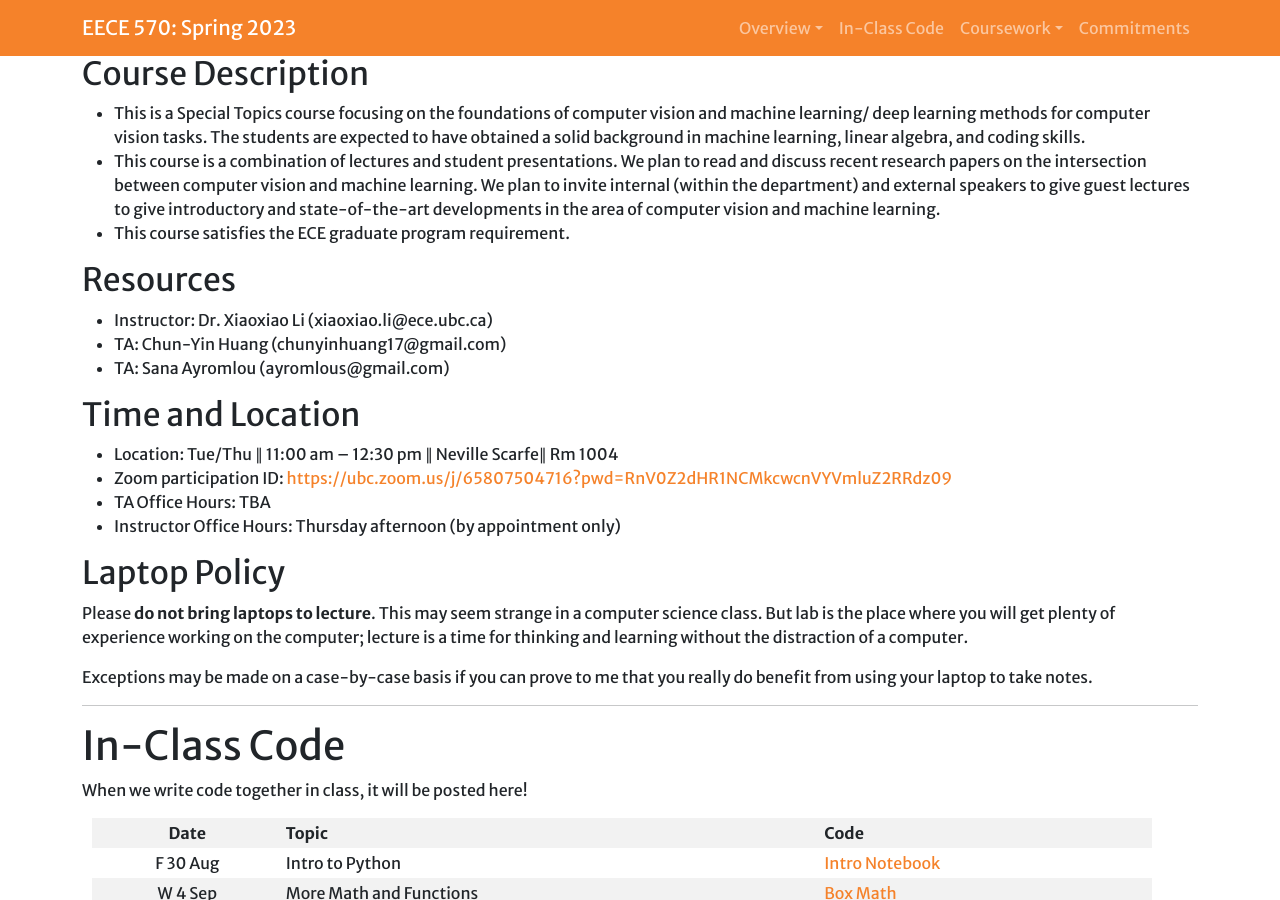
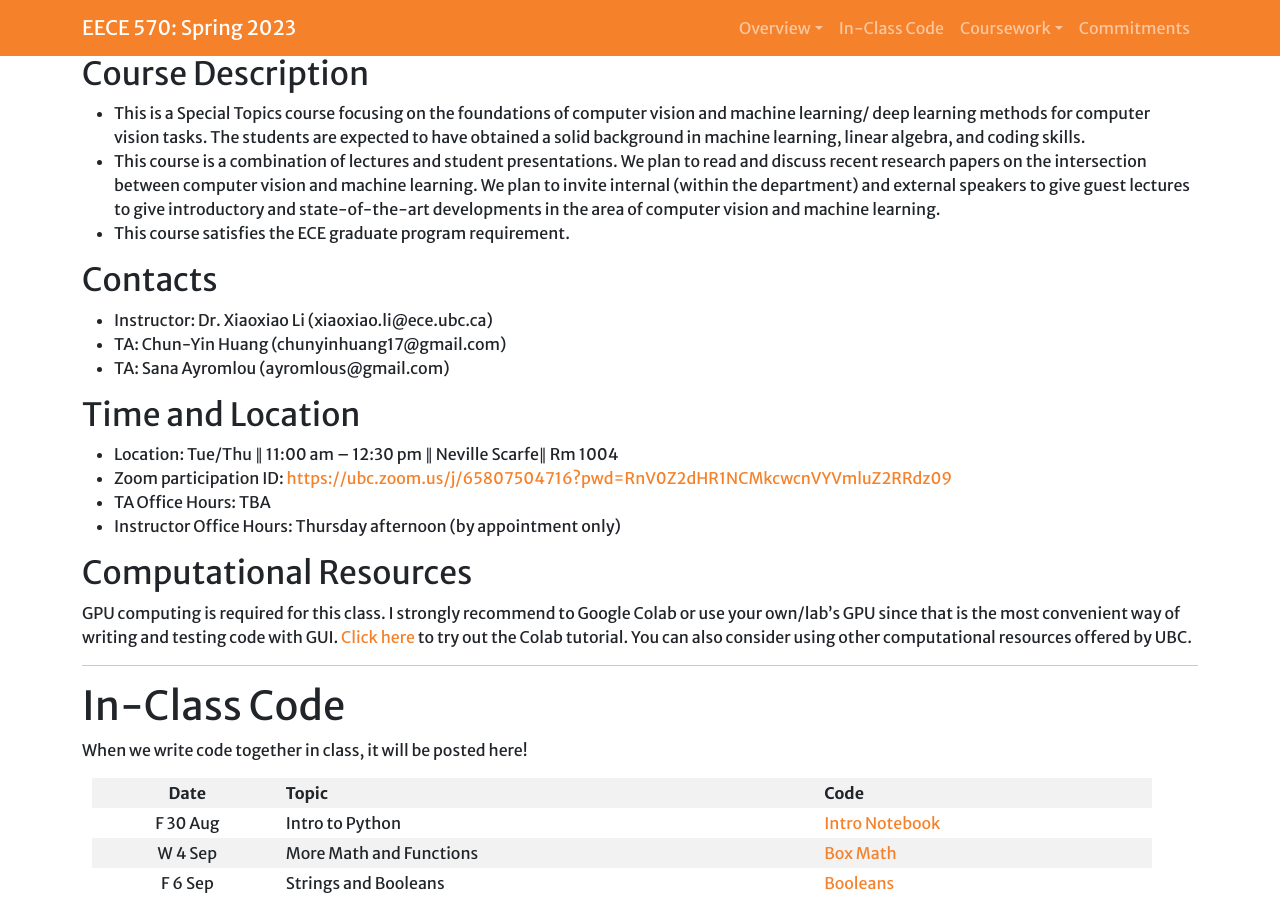
Before and after one commit to xxlya/EECE-570, a Jekyll site: the page built from index.md, in a window 1280 px wide and 900 px high, scrolled down 401 px. Built offline with Jekyll 4.4.1, drawn with Linux system fonts in a browser that asks for light colours; a script that is not in the unit is left out.

Commit message:
Update index.md

```diff
--- a/index.md
+++ b/index.md
@@ -22,7 +22,7 @@ background in machine learning, linear algebra, and coding skills.
 
 {% include resources.html content=site.goals %}
 
-## <a name="resources">Resources</a>
+## <a name="resources">Contacts</a>
 * Instructor: Dr. Xiaoxiao Li (xiaoxiao.li@ece.ubc.ca)
 * TA: Chun-Yin Huang (chunyinhuang17@gmail.com)
 * TA: Sana Ayromlou (ayromlous@gmail.com)
@@ -40,11 +40,12 @@ Tue/Thu ∥ 11:00 am – 12:30 pm ∥ Neville Scarfe∥ Rm 1004
 
 {% include resources.html content=site.extra-resources %}
 
-## Laptop Policy
+## Computational Resources
 
-Please **do not bring laptops to lecture**. This may seem strange in a computer science class. But lab is the place where you will get plenty of experience working on the computer; lecture is a time for thinking and learning without the distraction of a computer.
-
-Exceptions may be made on a case-by-case basis if you can prove to me that you really do benefit from using your laptop to take notes.
+GPU computing is required for this class. I strongly recommend to Google Colab or use your
+own/lab’s GPU since that is the most convenient way of writing and testing code with GUI. [Click
+here](https://colab.research.google.com/github/cs231n/cs231n.github.io/blob/master/python-colab.ipynb) to try out the Colab tutorial. You can also consider using other computational resources
+offered by UBC.
 
 <hr>
 
```
